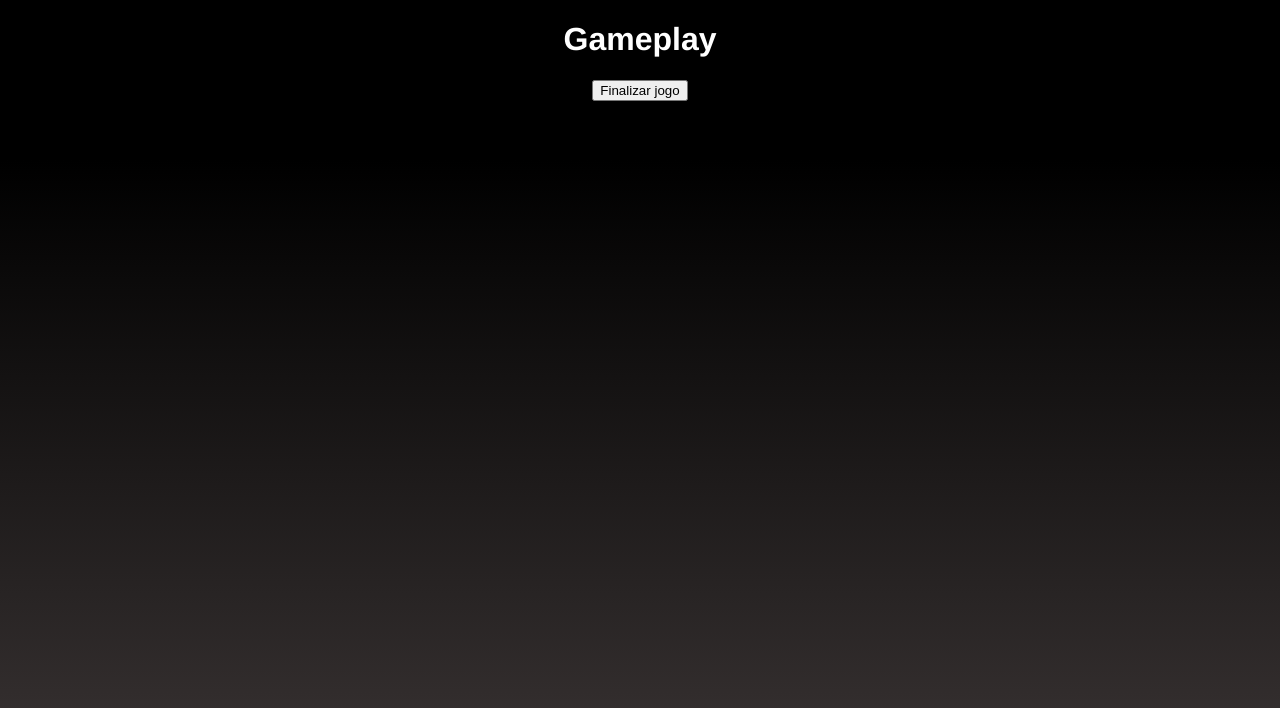
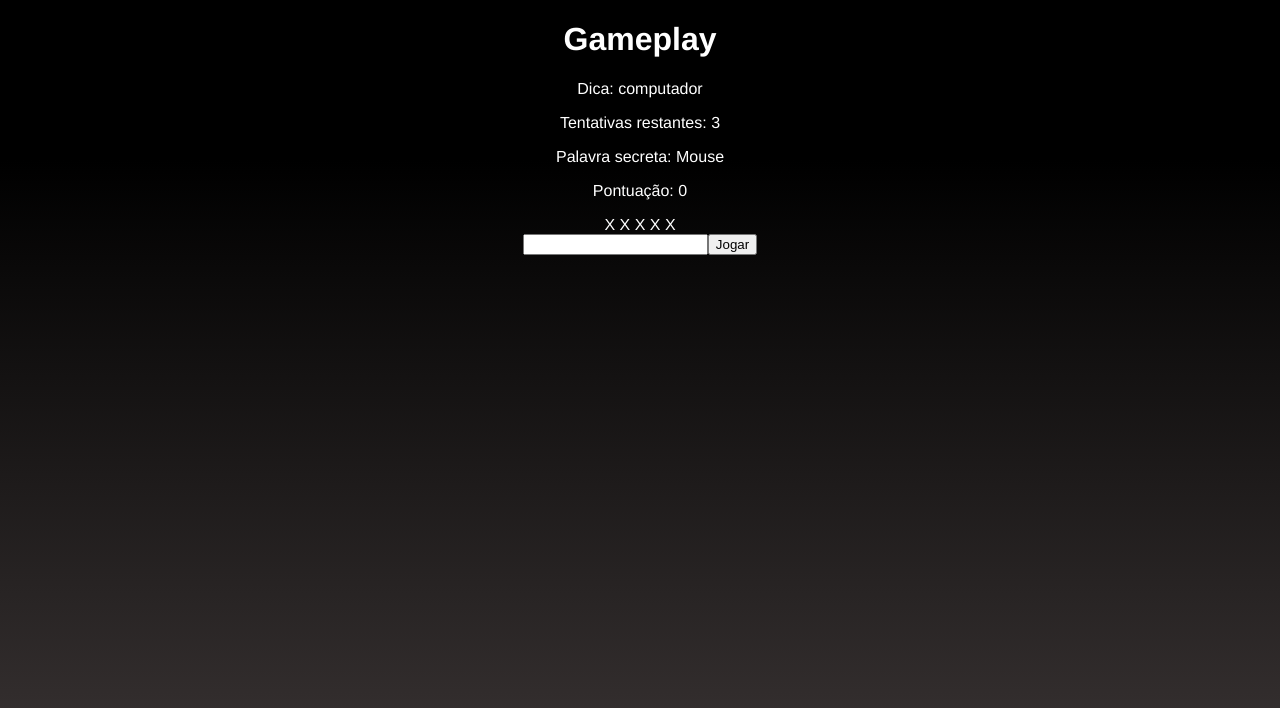
Before and after one commit to vieira-a/secret-word, a React (Create React App) app: page / in a window 1280 px wide. Both pictures are taken after a click on the button "Jogar". Shown: the top 708 px of the page. Built offline with nearby package versions, Linux system fonts and the light colour scheme.

Commit message:
Consumindo states e inserindo letra

```diff
--- a/src/App.js
+++ b/src/App.js
@@ -23,12 +23,14 @@ function App() {
   const [stage, setStage] = useState(stages[0].name);
 
   const [words] = useState(wordsList)
-
-
-
   const [pickedCategory, setPickedCategory] = useState("");
   const [pickedWord, setPickedWord] = useState("");
   const [letters, setLetters] = useState([]);
+
+  const [guessedLetters, setGuessedLetters] = useState([]);
+  const [wrongLetters, setWrongLetters] = useState([]);
+  const [guesses, setGuesses] = useState(3);
+  const [score, setScore] = useState(0)
 
   const getCategoryAndWord = () => {
     const categories = Object.keys(words);
@@ -42,19 +44,20 @@ function App() {
   const gamePlay = () => {
 
     const { category, word } = getCategoryAndWord()
-
+    //console.log(guesses, score)
     let wordLetters = word.split("")
     wordLetters = wordLetters.map((char) => char.toLowerCase());
 
     setPickedCategory(category);
     setPickedWord(word);
-    setLetters(letters);
+    setLetters(wordLetters);
 
     setStage(stages[1].name)
+
   }
 
-  const gameOver = () => {
-    setStage(stages[2].name)
+  const verifyLetter = (letter) => {
+    console.log(letter)
   }
 
   const gameRetry = () => {
@@ -65,7 +68,14 @@ function App() {
   return (
     <div className="App">
       {stage === 'start' && <Start gamePlay={gamePlay} />}
-      {stage === 'play' && <Play gameOver={gameOver} />}
+      {stage === 'play' && <Play verifyLetter={verifyLetter}
+      pickedCategory={pickedCategory}
+      pickedWord={pickedWord}
+      letters={letters}
+      guessedLetters={guessedLetters}
+      wrongLetters={wrongLetters}
+      guesses={guesses}
+      score={score} />}
       {stage === 'over' && <Over gameRetry={gameRetry}/>}
     </div>
   );
--- a/src/components/Play.js
+++ b/src/components/Play.js
@@ -1,10 +1,43 @@
-import React from 'react'
+import React, { useState, useRef } from 'react'
 
-const Play = ({gameOver}) => {
+const Play = ({ verifyLetter, pickedCategory, pickedWord, letters, guessedLetters, wrongLetters, guesses, score }) => {
+
+const [letter, setLetter] = useState('');
+const letterInputRef = useRef(null)
+
+const handleSubmit = (e) => {
+  e.preventDefault()
+  verifyLetter(letter)
+  setLetter('')
+  letterInputRef.current.focus()
+
+}
+
   return (
     <div>
         <h1>Gameplay</h1>
-        <button onClick={gameOver}>Finalizar jogo</button>
+        <p>Dica: {pickedCategory}</p>
+        <p>Tentativas restantes: {guesses}</p>
+        <p>Palavra secreta: {pickedWord}</p>
+        <p>Pontuação: {score}</p>
+        <div>
+          {letters.map((letter, index) =>
+          guessedLetters.includes(letter) ? (
+            <span key={index}>
+              {letter}
+            </span>
+          ) : (
+            <span key={index}> X </span>
+        )
+        )}
+        </div>
+        <form onSubmit={handleSubmit}>
+          <label><input type="text" name='letter' maxLength={1} required onChange={(e) => setLetter(e.target.value)} value={letter} ref={letterInputRef}/></label>
+          <button type='submit'>Jogar</button>
+        </form>
+
+
+
     </div>
   )
 }
```
Also changed, not shown: 1 other file (tests, documents, lock files or other folders).
